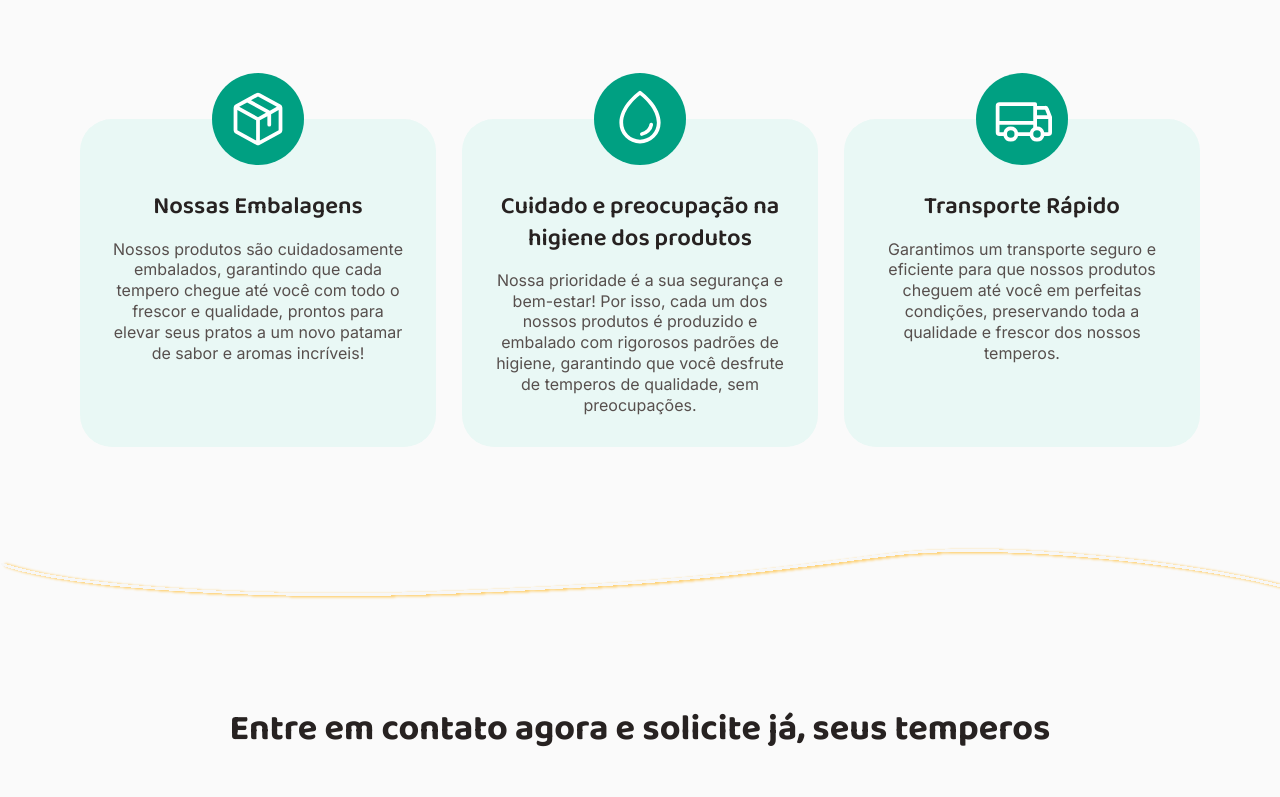
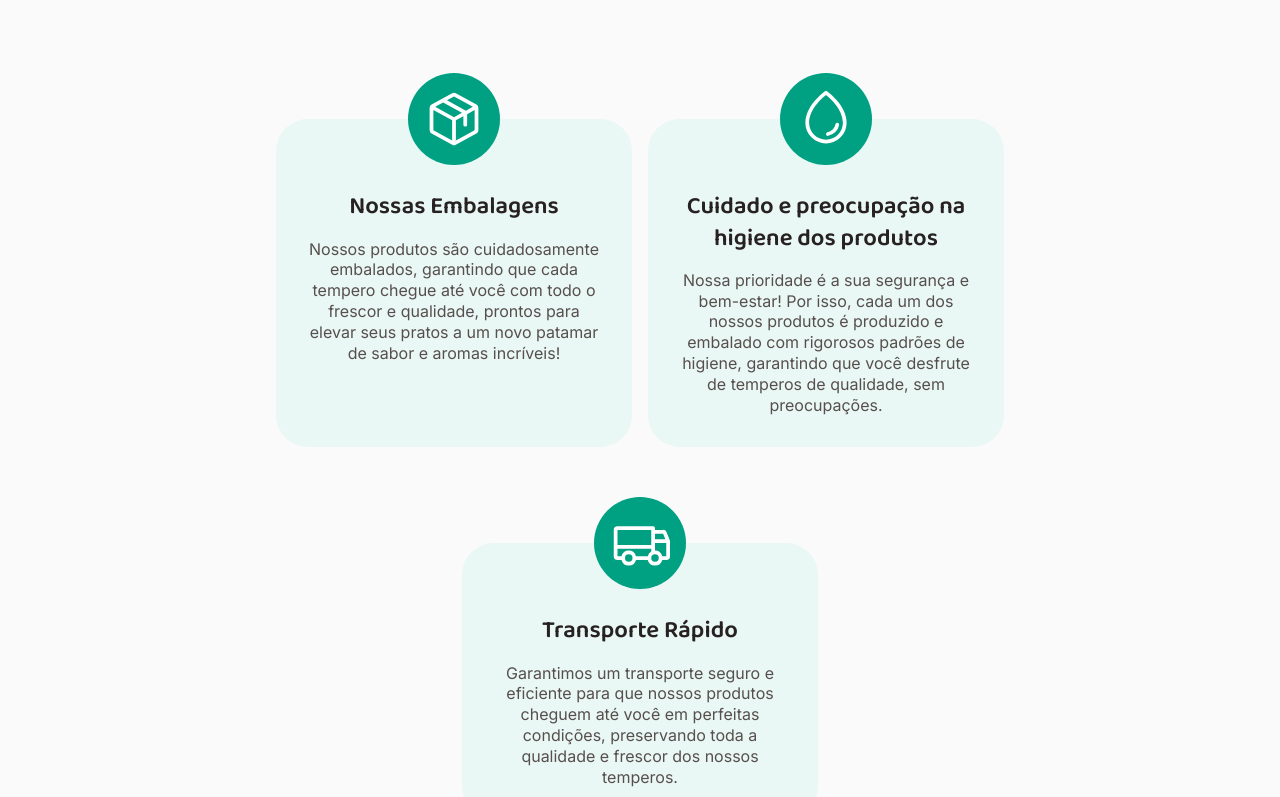
Before and after one commit to 300Marco/temperos-jrc, a React (Vite) app: page / in a window 1280 px wide. Shown: the part 2383-3180 px from the top of the page. Built offline with nearby package versions, Linux system fonts and the light colour scheme.

Commit message:
update: responsive in process session

```diff
--- a/src/pages/Home/styles.ts
+++ b/src/pages/Home/styles.ts
@@ -248,6 +248,18 @@ export const SectionProcessContent = styled('div', {
       padding: 0,
     },
   },
+
+  '@tablet': {
+    padding: '0 1rem',
+
+    h2: {
+      fontSize: '2rem',
+    },
+
+    p: {
+      fontSize: '1.125rem',
+    },
+  },
 })
 
 export const SectionProcessCards = styled('div', {
@@ -259,6 +271,22 @@ export const SectionProcessCards = styled('div', {
 
     flexDirection: 'column',
     gap: '6rem',
+  },
+
+  '@tablet': {
+    padding: '0 1rem',
+
+    flexWrap: 'wrap',
+    justifyContent: 'center',
+    gap: '6rem 1rem',
+  },
+
+  '@laptop': {
+    padding: '0 1rem',
+
+    flexWrap: 'wrap',
+    justifyContent: 'center',
+    gap: '6rem 1rem',
   },
 })
 
@@ -308,6 +336,10 @@ export const Card = styled('div', {
 
   '@mobile': {
     width: '100%',
+  },
+
+  '@tablet': {
+    width: '18.25rem',
   },
 })
 
```
